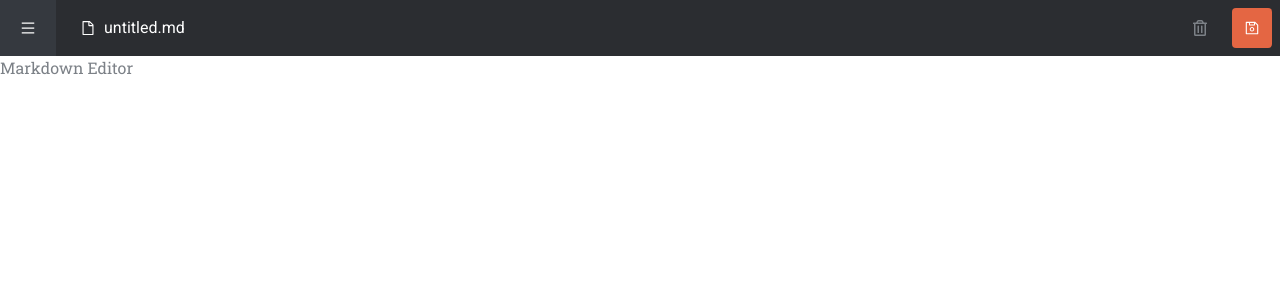
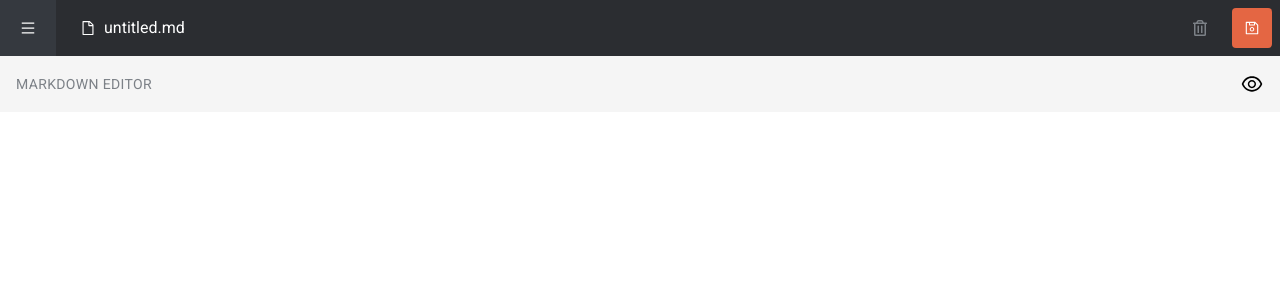
Before and after one commit to dominicva/markdown-editor, a Next.js app: page / in a window 1280 px wide. Shown: the top 300 px of the page. Built offline with nearby package versions, Linux system fonts and the light colour scheme.

Commit message:
feat: markdown subheader

```diff
--- a/app/page.tsx
+++ b/app/page.tsx
@@ -1,5 +1,10 @@
 import { Roboto } from 'next/font/google';
-import { AiOutlineMenu, AiOutlineFile, AiOutlineSave } from 'react-icons/ai';
+import {
+  AiOutlineMenu,
+  AiOutlineFile,
+  AiOutlineSave,
+  AiOutlineEye,
+} from 'react-icons/ai';
 import { FaRegTrashAlt } from 'react-icons/fa';
 
 const roboto = Roboto({ subsets: ['latin'], weight: '400' });
@@ -23,7 +28,16 @@ export default function Home() {
         </button>
       </header>
       <main>
-        <h1 className="text-base-500">Markdown Editor</h1>
+        <div className="flex items-center justify-between bg-base-200 p-4">
+          <h2
+            className={`${roboto.className} text-sm uppercase tracking-wide text-base-500`}
+          >
+            markdown editor
+          </h2>
+          <button>
+            <AiOutlineEye className="h-6 w-6" />
+          </button>
+        </div>
       </main>
     </>
   );
```
